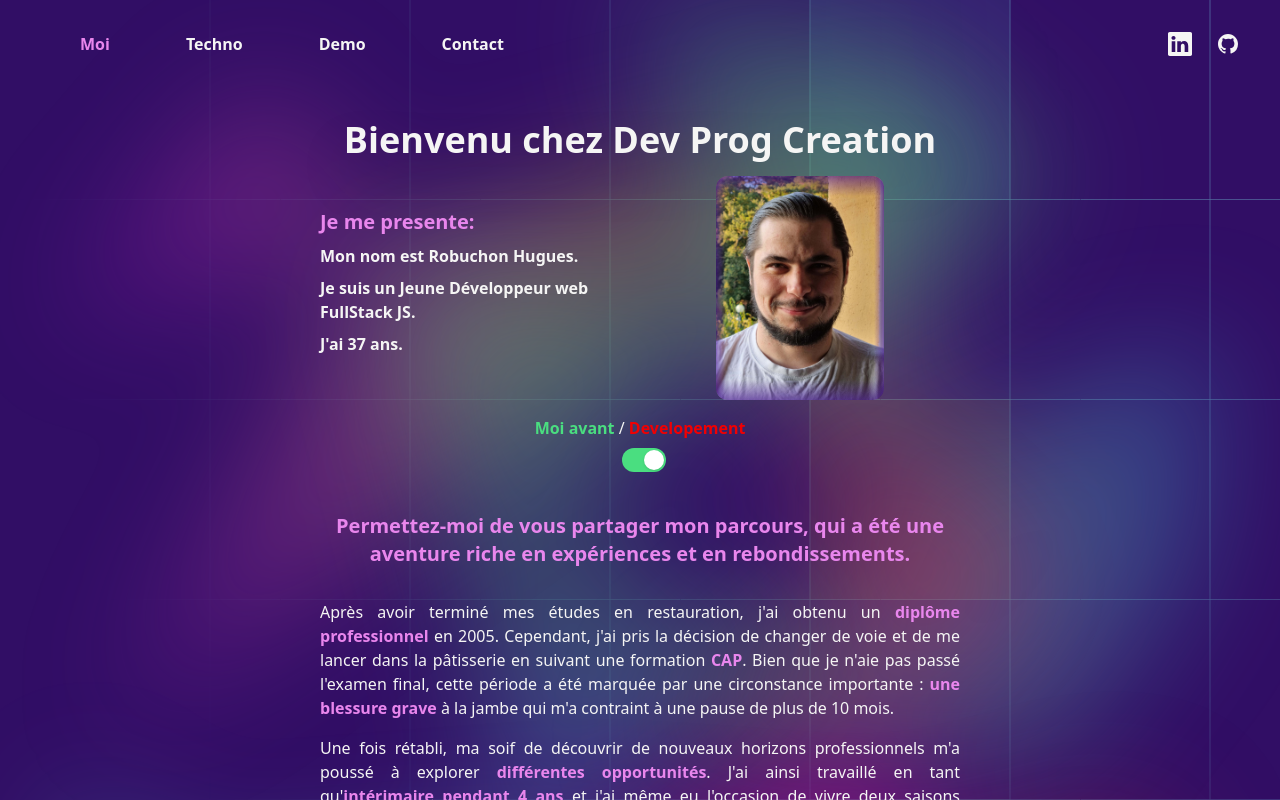
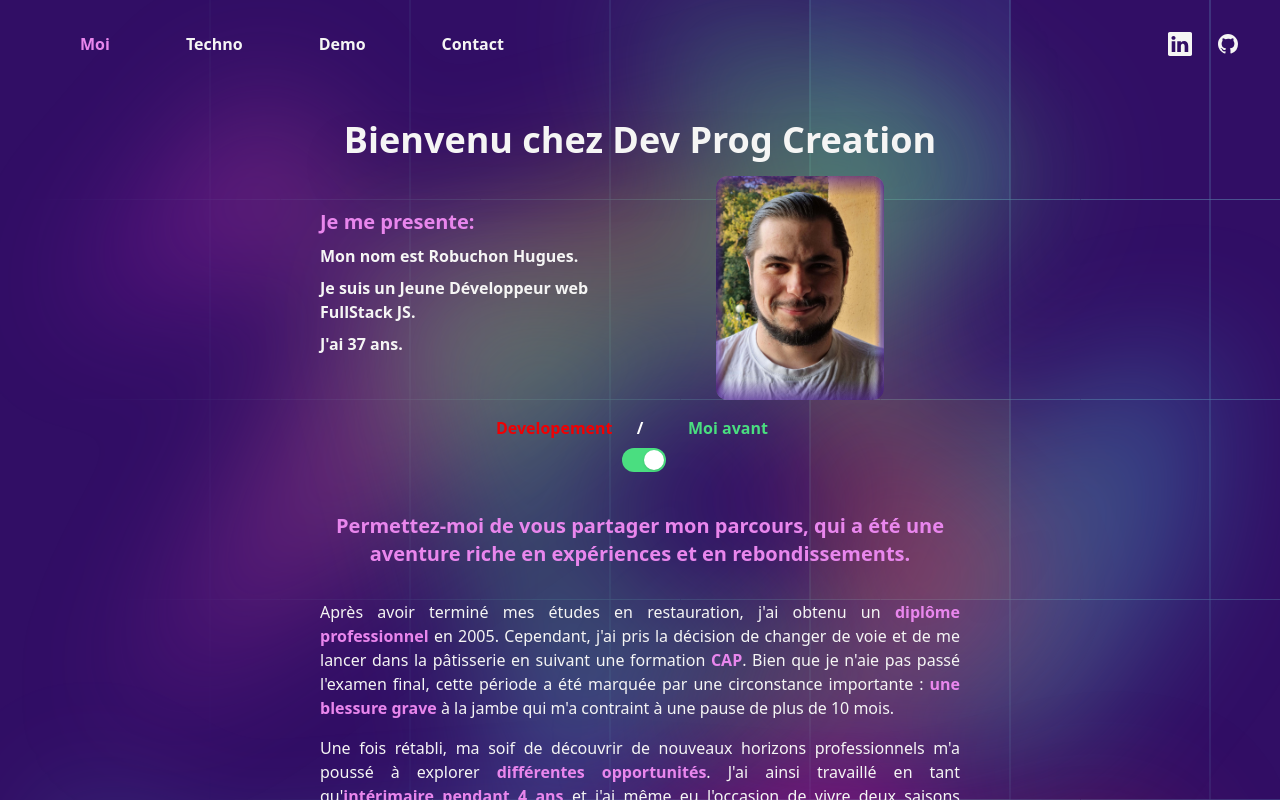
Before and after one commit to Robuchon/MaVitrine, a Vue app: page /home in a window 1280 px wide. Shown: the top 800 px of the page. Built offline with nearby package versions, Linux system fonts and the light colour scheme; what prettier-plugin-tailwindcss would draw is missing.

Commit message:
petit modif sur le selecteur

```diff
--- a/src/pages/Home.vue
+++ b/src/pages/Home.vue
@@ -19,9 +19,10 @@
       </div>
     </div>
     <div class="flex flex-col items-center">
-      <p>
-        <span class="text-Success">Moi avant</span> /
+      <p class="grid grid-cols-3 mx-auto w-72">
         <span class="text-Error">Developement</span>
+        <span class="text-center text-white font-black">/</span>
+        <span class="text-Success">Moi avant</span>
       </p>
       <InputsTarget
         :data="choix"
```
